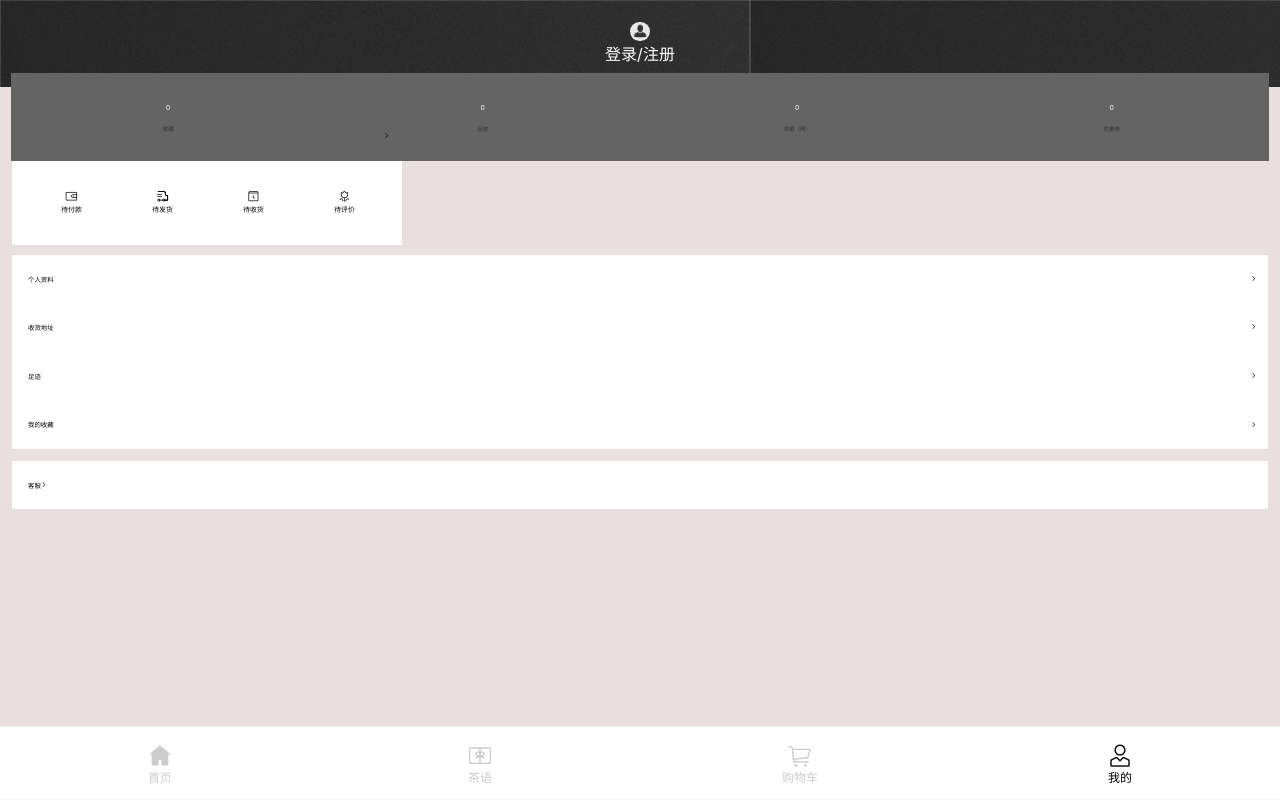
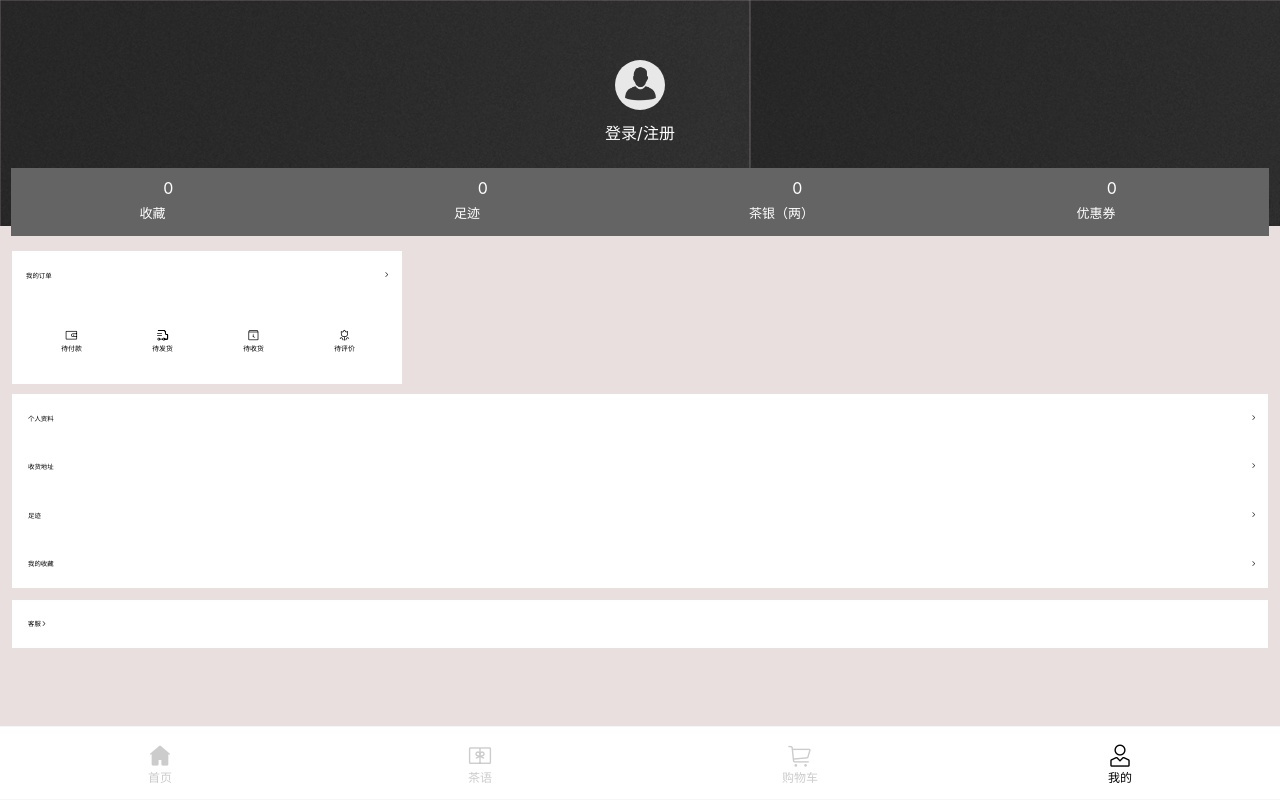
Before and after one commit to gzh51906/izhentea, a Vue app: page /#/mine in a window 1280 px wide. Built offline with nearby package versions, Linux system fonts and the light colour scheme.

Commit message:
恢复buttom

```diff
--- a/src/pages/Mine.vue
+++ b/src/pages/Mine.vue
@@ -3,6 +3,7 @@
     <van-row type="flex" class="header" justify="center">
       <van-col span="24" class="imgbox" @click="goto('login')">
         <img src="../assets/下载.png" alt />
+        <p class="nothing"></p>
         <span>登录/注册</span>
       </van-col>
       <van-col span="24" class="numltemWraper">
@@ -123,35 +124,43 @@ body {
 }
 .header {
   width: 100%;
-  height: 5.46rem;
+  height: 226.31px;
   background: url(../assets/userbg.8b94fc1.png);
   display: flex;
   flex-direction: column;
   color: #ffffff;
   position: relative;
 }
-.header img {
-  width: 1.2rem;
-  height: 1.2rem;
-  border-radius: 50%;
-}
 .imgbox {
   display: flex;
   flex-direction: column;
-  justify-content: center;
   align-items: center;
+  position: absolute;
+  left: 0;
+  top: 60px;
 }
+.imgbox .nothing {
+  width: 100%;
+  height: 10px;
+  margin: 0;
+}
+.header img {
+  width: 50px;
+  height: 50px;
+  border-radius: 50%;
+}
+
 .numltemWraper {
   width: 100%;
-  height: 2rem;
+  height: 68px;
   position: absolute;
   padding: 0 11px;
   left: 0;
-  bottom: -18px;
+  bottom: -10px;
 }
 .numltems {
   width: 100%;
-  height: 88px;
+  height: 68px;
   background: rgb(100, 100, 100);
   color: #ffffff;
   text-align: center;
@@ -159,14 +168,17 @@ body {
 .numltems .van-col {
   display: flex;
   flex-direction: column;
-  justify-content: center;
-  align-items: center;
+  /* justify-content: center;
+  align-items: center; */
 }
 .numltems .van-col .num {
-  font-size: 0.426667rem;
+  font-size: 16px;
+  margin: 10px 0 5px;
 }
 .numltems .van-col .text {
-  font-size: 0.346667rem;
+  margin: 0 0 5px;
+  font-size: 13px;
+  color: #ffffff;
 }
 .mylist {
   height: 132.45px;
--- a/src/rem.js
+++ b/src/rem.js
@@ -15,7 +15,7 @@
 !function (a, b) {
     function c() {
         var b = f.getBoundingClientRect().width;
-        b / i > 1080 && (b = 1080 * i);
+        b / i > 750 && (b = 750 * i);
         var c = b / 10;
         f.style.fontSize = c + "px",
             k.rem = a.rem = c
```
